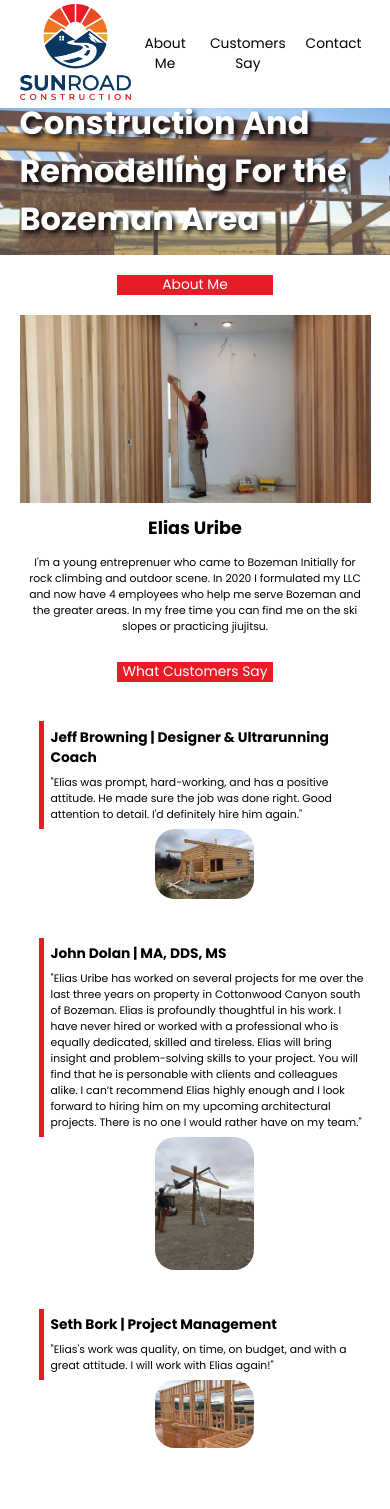
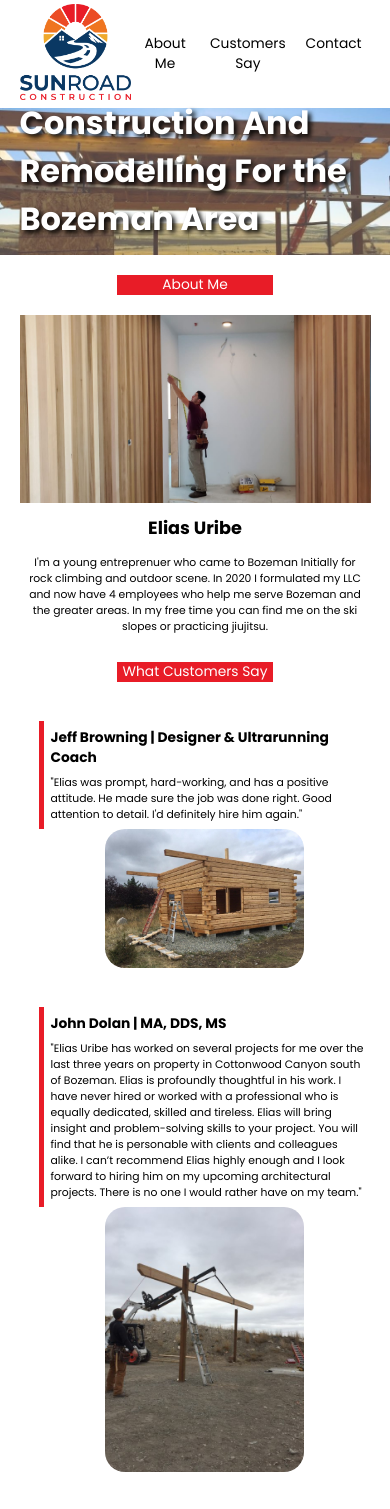
Before and after one commit to MalcolmWeaver/sun-road-elias, a React (Create React App) app: page / in a window 390 px wide. Shown: the top 1509 px of the page. Built offline with nearby package versions, Linux system fonts and the light colour scheme.

Commit message:
Make Pictures Bigger in Mobile

```diff
--- a/src/App.css
+++ b/src/App.css
@@ -201,8 +201,8 @@
   }
 
   .customer-say-image {
-    max-width: 40%;
-    max-height: 40%;
+    width: 60%;
+    max-height: 60%;
     order: 1;
   }
 
```
